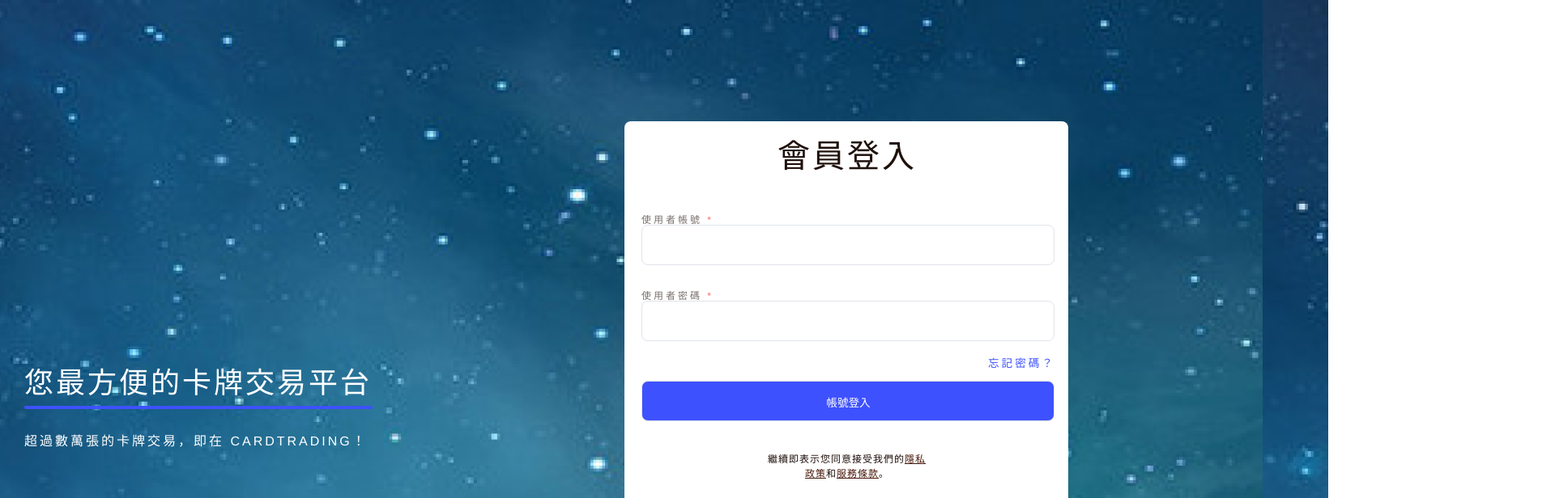
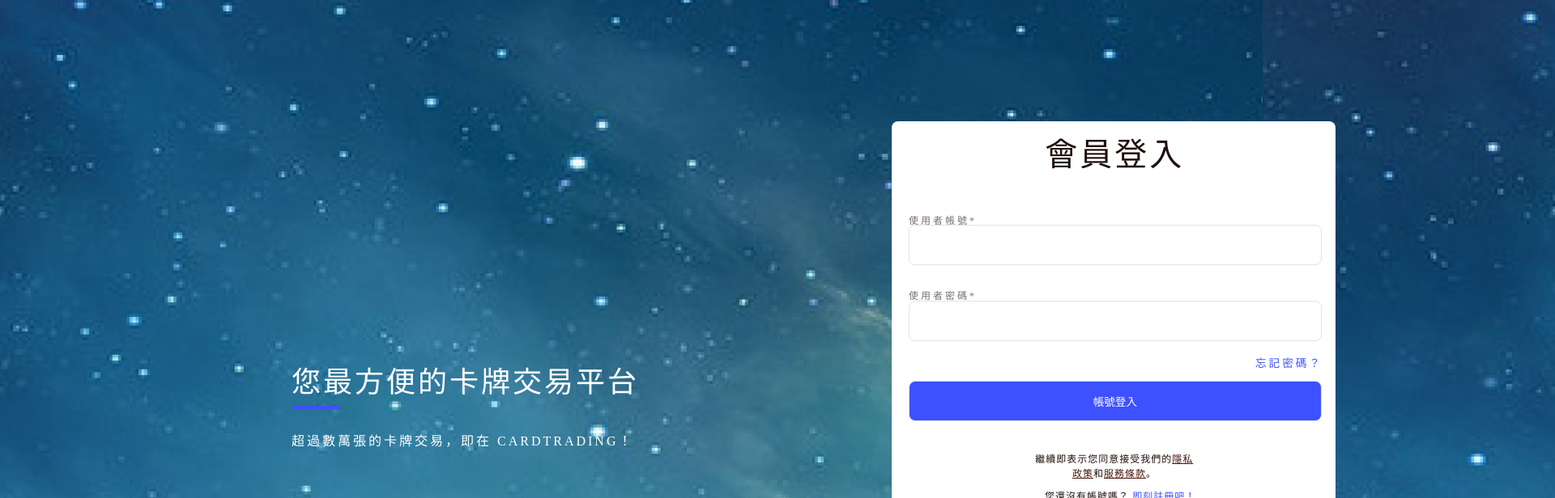
Before and after one commit to Madfater/CardTradeHub-Frontend, a React (Vite) app in the folder Frontend/: page /login in a window 1280 px wide. Shown: the top 616 px of the page at 81% size, 1920 px wide, since content can reach past the window. Built offline with nearby package versions, Linux system fonts and the light colour scheme.

Commit message:
fix: 修正為 figma CSS

```diff
--- a/Frontend/src/Pages/LoginPage.tsx
+++ b/Frontend/src/Pages/LoginPage.tsx
@@ -3,19 +3,18 @@ import styled from "styled-components";
 import bk from "../Images/LoginBackground.png"
 
 const FrameWrapper = styled.div`
-  width: 100%;
-  height: 100%;
   display: flex;
+  width: 1920px;
+  height: 1080px;
   justify-content: center;
   align-items: center;
   background: #FAF7F7;
-  // flex-direction: row;
 `;
 
 const MainWrapper = styled.div`
-// display: flex;
-  width: 100%;
-  height: 100%;
+  display: flex;
+  width: 1920px;
+  height: 1080px;
   padding: 40px 360px;
   justify-content: center;
   align-items: center;
@@ -23,16 +22,7 @@ const MainWrapper = styled.div`
 	background: url(${bk}), lightgray -0.15px 0px / 100.016% 100% no-repeat;
 `;
 
-const Main = styled.div`
-  background-position: 50% 50%;
-  background-size: cover;
-  height: auto;
-`;
-
 const Article = styled.div`
-  height: auto;
-  left: 30px;
-  position: relative;
   width: 1200px;
   height: 1000px;
   flex-shrink: 0;
@@ -49,6 +39,12 @@ const OverlapGroup = styled.div`
 `;
 
 const Section = styled.div`
+  display: inline-flex;
+  padding: 86px 333.33px 0px 0px;
+  flex-direction: column;
+  justify-content: flex-end;
+  align-items: flex-start;
+  gap: 16px;
   height: 197px;
   left: 359px;
   position: absolute;
@@ -57,229 +53,334 @@ const Section = styled.div`
 `;
 
 const Heading = styled.div`
-  color: #ffffff;
-  font-family: "Noto Sans TC-Medium", Helvetica;
+  display: flex;
+  width: 429.387px;
+  height: 52px;
+  flex-direction: column;
+  justify-content: center;
+  color: #FFF;
+  font-family: Noto Sans TC;
   font-size: 36px;
+  font-style: normal;
   font-weight: 500;
-  height: 52px;
+  line-height: 54px; /* 150% */
+  letter-spacing: 3px;
   left: 0;
-  letter-spacing: 3px;
-  line-height: 54px;
   position: absolute;
   top: 85px;
-  white-space: nowrap;
-  width: 500px;
 `;
 
 const Div = styled.div`
-  background-color: #3e51fe;
+  width: 60px;
+  height: 4px;
   border-radius: 5px;
-  height: 4px;
+  background: #3E51FE;
   left: 0;
   position: absolute;
   top: 140px;
-  width: 430px;
 `;
 
 const TextWrapper = styled.div`
-  color: #ffffff;
-  font-family: "Noto Sans TC-DemiLight", Helvetica;
+  display: flex;
+  width: 440px;
+  height: 24px;
+  flex-direction: column;
+  justify-content: center;
+  color: #FFF;
+  font-family: Noto Sans TC;
   font-size: 16px;
-  font-weight: 300;
-  height: 24px;
+  font-style: normal;
+  font-weight: 350;
+  line-height: 24px; /* 150% */
+  letter-spacing: 3px;
   left: 0;
   letter-spacing: 3px;
   line-height: 24px;
   position: absolute;
   top: 172px;
-  white-space: nowrap;
-  width: 440px;
 `;
 
 const Aside = styled.div`
-  background-color: #ffffff;
+  width: 548px;
+  height: 622px;
+  flex-shrink: 0;
   border-radius: 8px;
-  height: 500px;
+  background: #FFF;
   left: 1100px;
   position: absolute;
   top: 230px;
-  width: 548px;
+  left: 1100px;
+  position: absolute;
+  top: 230px;
 `;
 
 const FormHeading = styled.div`
+  display: flex;
+  width: 507.67px;
   height: 60px;
+  padding: 1px 167.006px 1px 168.33px;
+  justify-content: center;
+  align-items: center;
+  flex-shrink: 0;
   left: 21px;
   position: absolute;
   top: 13px;
-  width: 508px;
 `;
 
 const TextWrapper2 = styled.div`
-  color: #1f100b;
-  font-family: "Noto Sans TC-Medium", Helvetica;
+  display: flex;
+  width: 172.334px;
+  height: 58px;
+  flex-direction: column;
+  justify-content: center;
+  flex-shrink: 0;
+  color: #1F100B;
+  text-align: center;
+  font-family: Noto Sans TC;
   font-size: 40px;
+  font-style: normal;
   font-weight: 500;
-  height: 58px;
+  line-height: 60px; /* 150% */
+  letter-spacing: 3px;
   left: 168px;
-  letter-spacing: 3px;
-  line-height: 60px;
   position: absolute;
-  text-align: center;
   top: 0;
-  white-space: nowrap;
-  width: 172px;
+
 `;
 
 const FormMain = styled.div`
+  width: 507.67px;
   height: 168px;
+  flex-shrink: 0;
+
   left: 21px;
   position: absolute;
   top: 102px;
-  width: 508px;
+
 `;
 
 const MainSectionLabel = styled.p`
-  color: transparent;
-  font-family: "Noto Sans TC-Medium", Helvetica;
+  display: flex;
+  width: 89.868px;
+  height: 17px;
+  flex-direction: column;
+  justify-content: center;
+  flex-shrink: 0;
+  color: #1F100B;
+  font-family: Noto Sans TC;
   font-size: 12px;
+  font-style: normal;
   font-weight: 500;
-  height: 17px;
-  left: 0;
+  line-height: 18px; /* 150% */
   letter-spacing: 3px;
-  line-height: 18px;
   opacity: 0.6;
-  position: absolute;
-  top: -1px;
-  white-space: nowrap;
-  width: 90px;
+  // color: transparent;
+  // font-family: "Noto Sans TC-Medium", Helvetica;
+  // font-size: 12px;
+  // font-weight: 500;
+  // height: 17px;
+  // left: 0;
+  // letter-spacing: 3px;
+  // line-height: 18px;
+  // opacity: 0.6;
+  // position: absolute;
+  // top: -1px;
+  // white-space: nowrap;
+  // width: 90px;
 `;
 
 const Span = styled.span`
   color: #1f100b;
 `;
 
-const TextWrapper3 = styled.span`
-  color: #ff0000;
-`;
 
 const MainSectionInput = styled.div`
-  background-color: #ffffff;
-  border: 1px solid;
-  border-color: #dfe3ea;
+  width: 507.67px;
+  height: 48px;
+  flex-shrink: 0;
   border-radius: 8px;
-  height: 48px;
-  left: 0;
+  border: 1px solid #DFE3EA;
+  background: #FFF;
   position: absolute;
   top: 26px;
   width: 508px;
+  // background-color: #ffffff;
+  // border: 1px solid;
+  // border-color: #dfe3ea;
+  // border-radius: 8px;
+  // height: 48px;
+  // left: 0;
+  // position: absolute;
+  // top: 26px;
+  // width: 508px;
 `;
 
 const P = styled.p`
-  color: transparent;
-  font-family: "Noto Sans TC-Medium", Helvetica;
+  display: flex;
+  width: 89.868px;
+  height: 17px;
+  flex-direction: column;
+  justify-content: center;
+  flex-shrink: 0;
+  color: #1F100B;
+  font-family: Noto Sans TC;
   font-size: 12px;
+  font-style: normal;
   font-weight: 500;
-  height: 17px;
-  left: 0;
+  line-height: 18px; /* 150% */
   letter-spacing: 3px;
+  opacity: 0.6;
+  color: #F00;
+  font-family: Noto Sans TC;
+  font-size: 12px;
+  font-style: normal;
+  font-weight: 500;
   line-height: 18px;
-  opacity: 0.6;
+  letter-spacing: 3px;
+
+  // color: transparent;
+  // font-family: "Noto Sans TC-Medium", Helvetica;
+  // font-size: 12px;
+  // font-weight: 500;
+  // height: 17px;
+  // left: 0;
+  // letter-spacing: 3px;
+  // line-height: 18px;
+  // opacity: 0.6;
   position: absolute;
   top: 93px;
-  white-space: nowrap;
-  width: 90px;
+  // white-space: nowrap;
+  // width: 90px;
 `;
 
 const MainSectionInput2 = styled.div`
-  background-color: #ffffff;
-  border: 1px solid;
-  border-color: #dfe3ea;
+  width: 507.67px;
+  height: 48px;
+  flex-shrink: 0;
   border-radius: 8px;
-  height: 48px;
+  border: 1px solid #DFE3EA;
+  background: #FFF;
+
   left: 0;
   position: absolute;
   top: 120px;
-  width: 508px;
+
 `;
 
 const Form = styled.div`
-  height: 20px;
+  display: flex;
+  width: 507.67px;
+  padding: 10.81px 0px 0px 428px;
+  justify-content: flex-end;
+  align-items: center;
   left: 21px;
   position: absolute;
   top: 280px;
-  width: 508px;
 `;
 
 const Link = styled.div`
-  color: #3e51fe;
-  font-family: "Noto Sans TC-DemiLight", Helvetica;
+  display: flex;
+  width: 83.298px;
+  height: 20px;
+  flex-direction: column;
+  justify-content: center;
+  flex-shrink: 0;
+  color: #3E51FE;
+  font-family: Noto Sans TC;
   font-size: 13.6px;
-  font-weight: 300;
-  height: 20px;
+  font-style: normal;
+  font-weight: 350;
+  line-height: 20.4px; /* 150% */
+  letter-spacing: 3px;
+
   left: 428px;
-  letter-spacing: 3px;
-  line-height: 20.4px;
   position: absolute;
   top: 10px;
-  white-space: nowrap;
-  width: 83px;
+
 `;
 
 const FormButton = styled.div`
-  background-color: #3e51fe;
-  border: 1px solid;
-  border-color: #dfe3ea;
+  display: flex;
+  width: 507.67px;
+  height: 48px;
+  // padding: 15.72px 0px 17.28px 0px;
+  justify-content: center;
+  align-items: center;
+  flex-shrink: 0;
   border-radius: 8px;
+  border: 1px solid #DFE3EA;
+  background: #3E51FE;
+
   height: 48px;
   left: 21px;
   position: absolute;
   top: 321px;
-  width: 508px;
+
 `;
 
 const TextWrapper4 = styled.div`
-  color: #ffffff;
-  font-family: "Inter-Medium", Helvetica;
-  font-size: 13.6px;
-  font-weight: 500;
-  height: 15px;
-  left: 202px;
-  letter-spacing: 0;
-  line-height: normal;
-  position: absolute;
-  text-align: center;
-  top: 15px;
-  white-space: nowrap;
-  width: 105px;
+display: flex;
+width: 105px;
+height: 15px;
+flex-direction: column;
+justify-content: center;
+flex-shrink: 0;
+color: #FFF;
+text-align: center;
+font-family: Inter;
+font-size: 13.6px;
+font-style: normal;
+font-weight: 500;
+line-height: normal;
 `;
 
 const Form2 = styled.div`
+  display: flex;
+  width: 200px;
   height: 36px;
+  padding: 0px 2.138px 1px 2.48px;
+  flex-direction: column;
+  justify-content: center;
+  align-items: center;
+  gap: 1px;
+  flex-shrink: 0;
   left: 175px;
   position: absolute;
   top: 398px;
-  width: 200px;
+
 `;
 
 const Div2 = styled.p`
-  color: transparent;
-  font-family: "Noto Sans TC-Light", Helvetica;
+  width: 195.382px;
+  height: 17px;
+  flex-direction: column;
+  justify-content: center;
+  flex-shrink: 0;
+  color: #1F100B;
+  text-align: center;
+  font-family: Noto Sans TC;
   font-size: 12px;
-  font-weight: 300;
-  height: 17px;
+  font-style: normal;
+  font-weight: 350;
+  line-height: 18px; /* 150% */
+  letter-spacing: 1px;
+
   left: 2px;
-  letter-spacing: 1px;
-  line-height: 18px;
   position: absolute;
   text-align: center;
   top: -1px;
   white-space: nowrap;
-  width: 195px;
 `;
 
 const TextWrapper5 = styled.span`
-  color: #47180b;
-  text-decoration: underline;
+  color: #47180B;
+  font-family: Noto Sans TC;
+  font-size: 12px;
+  font-style: normal;
+  font-weight: 350;
+  line-height: 18px;
+  letter-spacing: 1px;
+  text-decoration-line: underline;
 `;
 
 const Link2 = styled.p`
@@ -299,38 +400,49 @@ const Link2 = styled.p`
 `;
 
 const FormFooter = styled.div`
+  display: flex;
+  width: 200px;
   height: 18px;
+  padding: 0px 6.796px 1px 7.14px;
+  justify-content: center;
+  align-items: center;
+  flex-shrink: 0;
   left: 175px;
   position: absolute;
   top: 454px;
-  width: 200px;
+
 `;
 
 const Div3 = styled.p`
-  color: transparent;
-  font-family: "Noto Sans TC-Light", Helvetica;
-  font-size: 12px;
-  font-weight: 300;
-  height: 17px;
-  left: 7px;
-  letter-spacing: 1px;
-  line-height: 18px;
-  position: absolute;
-  text-align: center;
-  top: -1px;
-  white-space: nowrap;
-  width: 186px;
+width: 186.064px;
+height: 17px;
+flex-direction: column;
+justify-content: center;
+flex-shrink: 0;
+color: #1F100B;
+text-align: center;
+font-family: Noto Sans TC;
+font-size: 12px;
+font-style: normal;
+font-weight: 350;
+line-height: 18px; /* 150% */
+letter-spacing: 1px;
 `;
 
 const TextWrapper6 = styled.span`
-  color: #3e51fe;
+  color: #3E51FE;
+  font-family: Noto Sans TC;
+  font-size: 12px;
+  font-style: normal;
+  font-weight: 350;
+  line-height: 18px;
+  letter-spacing: 1px;
 `;
 
 export default function MemberLogin() {
   return (
     <FrameWrapper>
       <MainWrapper>
-        <Main>
           <Article>
             <OverlapGroup>
               <Section>
@@ -344,13 +456,11 @@ export default function MemberLogin() {
                 </FormHeading>
                 <FormMain>
                   <MainSectionLabel>
-                    <Span>使用者帳號</Span>
-                    <TextWrapper3> *</TextWrapper3>
+                    使用者帳號*
                   </MainSectionLabel>
                   <MainSectionInput />
                   <P>
-                    <Span>使用者密碼</Span>
-                    <TextWrapper3> *</TextWrapper3>
+                    <Span>使用者密碼*</Span>
                   </P>
                   <MainSectionInput2 />
                 </FormMain>
@@ -381,7 +491,6 @@ export default function MemberLogin() {
               </Aside>
             </OverlapGroup>
           </Article>
-        </Main>
       </MainWrapper>
     </FrameWrapper>
   );
```
Also changed, not shown: Frontend/src/Pages/LoginPage2.tsx (deleted, +0 -166 lines).
